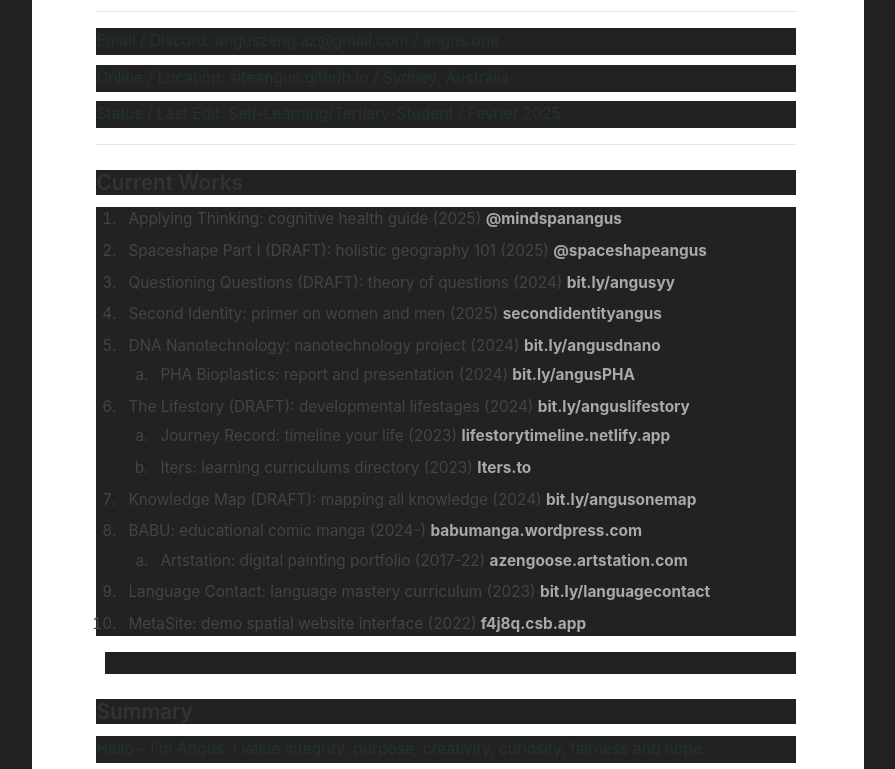
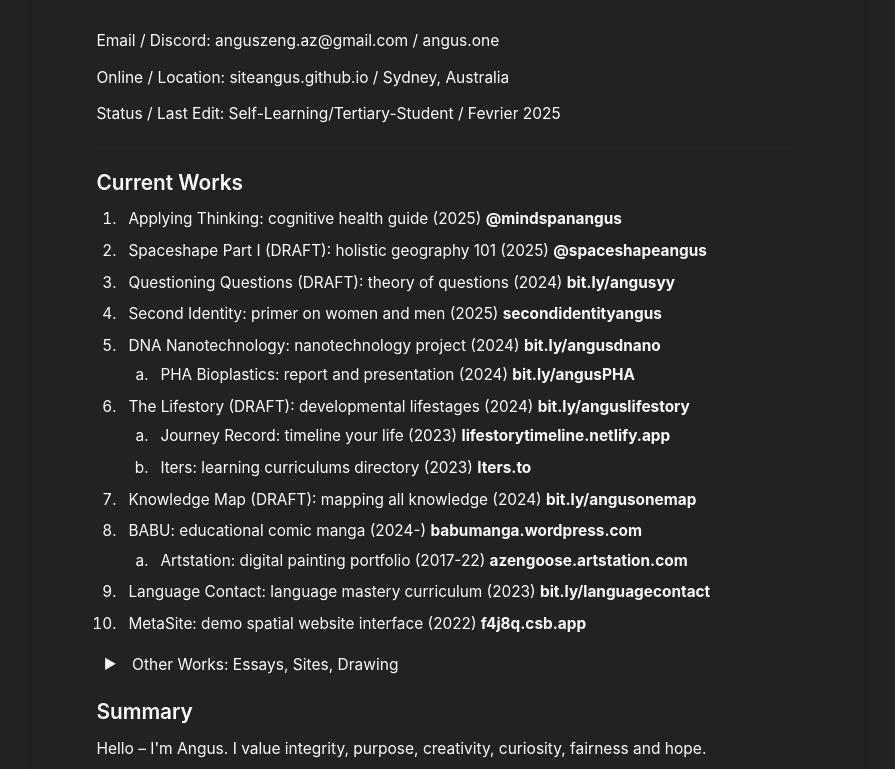
Before and after one commit to siteangus/siteangus.github.io, a plain HTML site: page index.html in a window 1280 px wide. Shown: the part 139-908 px from the top of the page, without its empty margins (192-1087 px from the left). Drawn offline with Linux system fonts and the dark colour scheme.

Commit message:
Update style.css

```diff
--- a/style.css
+++ b/style.css
@@ -14,8 +14,8 @@ body {
 /* Dark mode (auto-detects system settings) */
 @media (prefers-color-scheme: dark) {
     body, .container, h1, h2, h3, p, a, ol, li, details, summary {
-        background-color: #222;  /* Dark grey */
-        color: white;
+        background-color: #222 !important;  /* Dark grey */
+        color: white !important;
     }
 
     .container {
```
